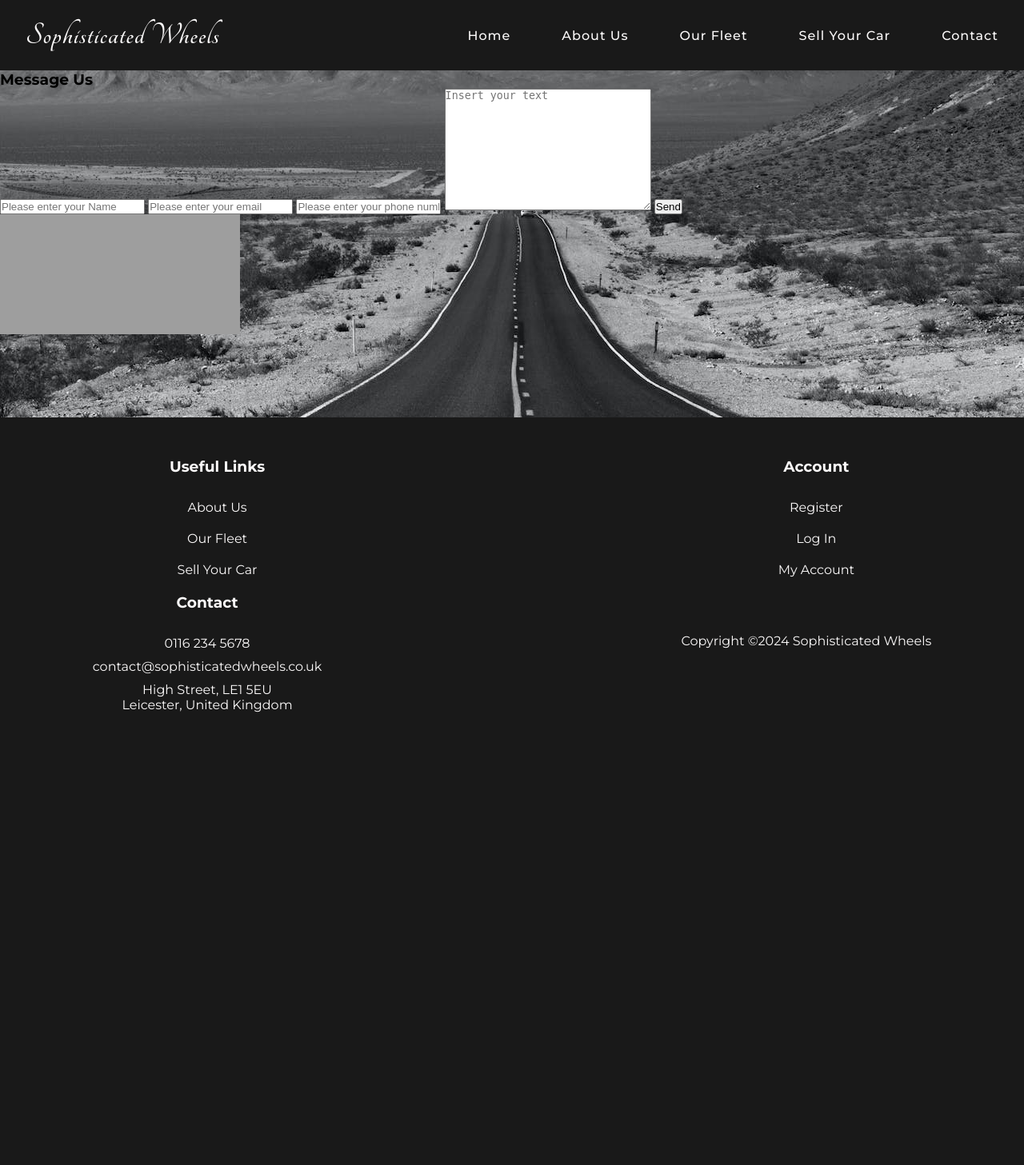
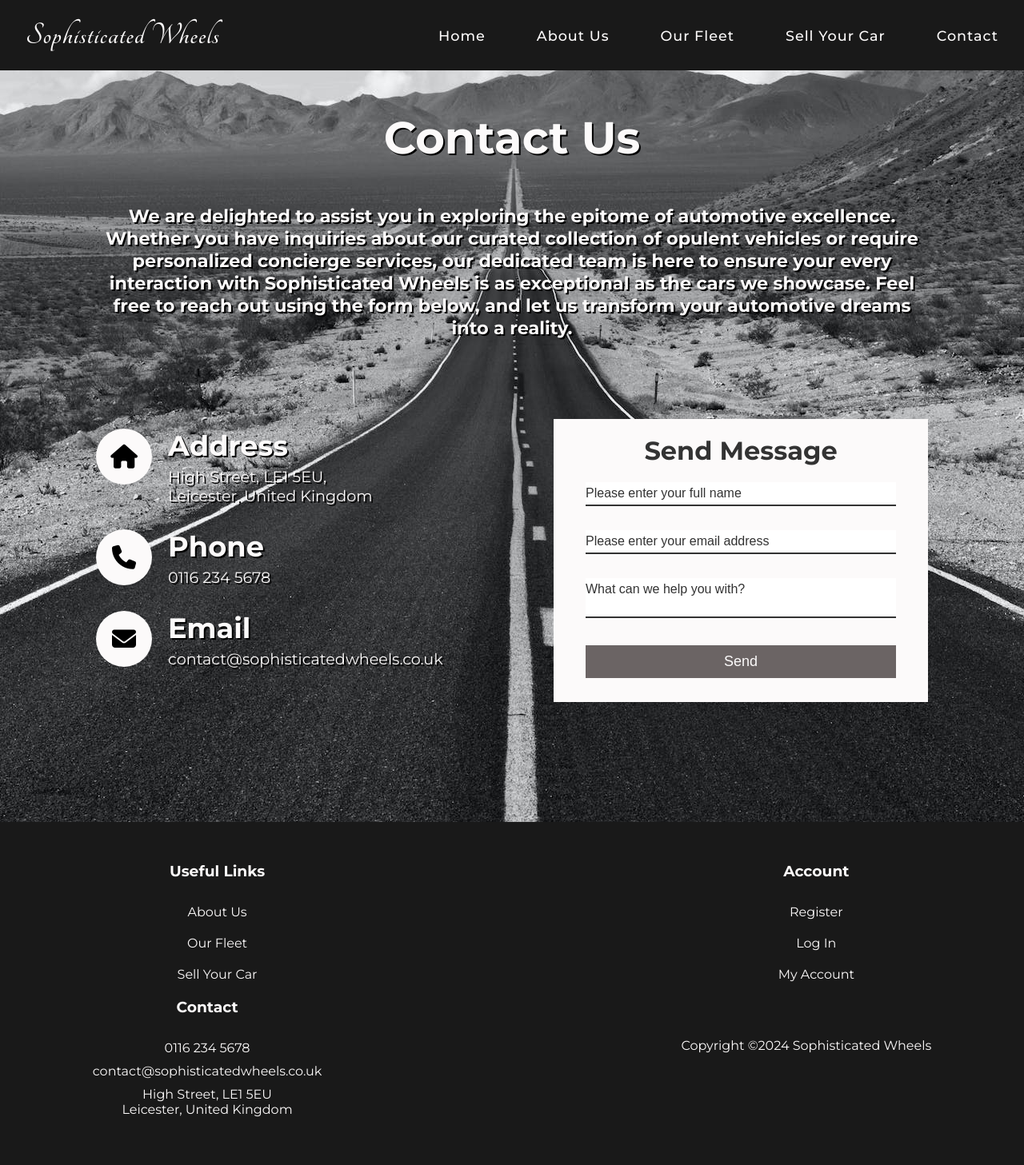
Before and after one commit to Mark-Assessment/r-troaca-sophisticated-wheels-m3-2, a Flask app: page /contact in a window 1280 px wide. Shown: the whole page at 80% size. Before the commit the page ends 891 px from the top, so only its background shows below. Run offline with Flask 3, Linux system fonts and the light colour scheme; some libraries are stand-ins or nearby versions; grey boxes are pictures that could not be loaded.

Commit message:
Add contact form and css rules

```diff
--- a/app.py
+++ b/app.py
@@ -1,7 +1,10 @@
 import os
-from flask import Flask, render_template
+from flask import Flask, render_template, request, flash
+if os.path.exists("env.py"):
+    import env
 
 app = Flask(__name__)
+app.secret_key = os.environ.get("SECRET_KEY")
 
 
 @app.route("/")
@@ -24,8 +27,12 @@ def sell_car():
     return render_template("sell_car.html")
 
 
-@app.route("/contact")
+@app.route("/contact", methods=["GET", "POST"])
 def contact():
+    if request.method == "POST":
+        flash (
+            "Thank you for contacting us! We have received your enquiry.".format(
+                request.form.get("name")))
     return render_template("contact.html")
 
 
--- a/static/css/styles.css
+++ b/static/css/styles.css
@@ -186,6 +186,159 @@ footer p {
 .indexcontainer p, li {
     font-weight: 500;
     letter-spacing: 1px;
+    font-size: 1.1rem;
 }
 
 /* contact */
+
+.contact-container {
+    max-width: 1080px;
+    margin-left: auto;
+    margin-right: auto;
+    margin-top: 50px;
+    padding-bottom: 50px;
+    padding-left: 20px;
+    padding-right: 20px;
+  }
+
+  .section-header {
+    margin-bottom: 50px;
+    text-align: center;
+  }
+
+  .section-header h2 {
+    color: #fcfafa;
+    font-weight: bold;
+    font-size: 3.5rem;
+    margin-bottom: 20px;
+    text-shadow: 2px 2px black;
+  }
+
+  .section-header p {
+    text-shadow: 2px 2px black;
+    margin-top: 50px;
+    color: #fcfafa;
+    font-size: 1.4rem;
+    font-weight: 700;
+  }
+
+  .row  {
+    display: flex;
+    flex-wrap: wrap;
+    align-items: center;
+    justify-content: space-between;
+  }
+
+  .contact-info {
+    width: 50%;
+  }
+
+  .contact-info-item {
+    display: flex;
+    margin-bottom: 30px;
+  }
+
+  .contact-info-icon {
+    height: 70px;
+    width: 70px;
+    background-color: #fcfafa;
+    text-align: center;
+    border-radius: 50%;
+  }
+
+  .contact-info-icon i {
+    font-size: 30px;
+    line-height: 70px;
+  }
+
+  .contact-info-content {
+    margin-left: 20px;
+  }
+
+  .contact-info-content h4 {
+    color: #fcfafa;
+    font-size: 2.2rem;
+    margin-bottom: 5px;
+    text-shadow: 2px 2px black;
+  }
+
+  .contact-info-content p {
+    color: #fcfafa;
+    font-size: 1.2rem;
+    text-shadow: 2px 2px black;
+  }
+
+  .contact-form {
+    background-color: #fcfafa;
+    padding: 40px;
+    width: 45%;
+    padding-bottom: 20px;
+    padding-top: 20px;
+  }
+
+  .contact-form h2 {
+    text-align: center;
+    font-weight: bold;
+    font-size: 2em;
+    margin-bottom: 10px;
+    color: #333;
+  }
+
+  .contact-form .input-box {
+    position: relative;
+    width: 100%;
+    margin-top: 10px;
+  }
+
+  .contact-form .input-box input,
+  .contact-form .input-box textarea{
+    width: 100%;
+    padding: 5px 0;
+    font-size: 16px;
+    margin: 10px 0;
+    border: none;
+    border-bottom: 2px solid #333;
+    outline: none;
+    resize: none;
+  }
+
+  .contact-form .input-box input[type="submit"]
+  {
+    width: 100%;
+    background: #6b6464;
+    color: #fcfafa;
+    border: none;
+    cursor: pointer;
+    padding: 10px;
+    font-size: 18px;
+    transition: 0.5s;
+  }
+
+  .contact-form .input-box input[type="submit"]:hover
+  {
+    background: #aca0a0;
+    color: #fcfafa;
+  }
+
+textarea::placeholder {font-family: Arial; color: #333;}
+input::placeholder {font-family: Arial; color: #333;}
+
+  @media (max-width: 991px) {
+    .contact-section {
+      padding-top: 50px;
+      padding-bottom: 50px;
+    }
+
+    .row {
+      flex-direction: column;
+    }
+
+    .contact-info {
+      margin-bottom: 40px;
+      width: 100%;
+    }
+
+    .contact-form {
+      width: 100%;
+    }
+  }
--- a/templates/base.html
+++ b/templates/base.html
@@ -1,5 +1,6 @@
 <!DOCTYPE html>
 <html lang="en">
+
 <head>
     <meta charset="UTF-8">
     <meta http-equiv="X-UA-Compatible" content="IE=edge">
@@ -8,13 +9,17 @@
     <link rel="stylesheet" href="{{ url_for('static', filename='/css/styles.css') }}">
     <title>Sophisticated Wheels</title>
 </head>
+
 <body>
     <!--Navbar-->
     <header>
         <nav>
             <ul class="togglebar">
                 <li onclick=hideNavbar()>
-                    <a href="#"><svg xmlns="http://www.w3.org/2000/svg" height="24" viewBox="0 -960 960 960" width="24"><path d="m256-200-56-56 224-224-224-224 56-56 224 224 224-224 56 56-224 224 224 224-56 56-224-224-224 224Z"/></svg></a>
+                    <a href="#"><svg xmlns="http://www.w3.org/2000/svg" height="24" viewBox="0 -960 960 960" width="24">
+                            <path
+                                d="m256-200-56-56 224-224-224-224 56-56 224 224 224-224 56 56-224 224 224 224-56 56-224-224-224 224Z" />
+                        </svg></a>
                 </li>
                 <li>
                     <a href="{{ url_for('index') }}">Home</a>
@@ -52,7 +57,10 @@
                     <a href="{{ url_for('contact') }}">Contact</a>
                 </li>
                 <li class="hamburger-button" onclick=collapseNavbar()>
-                    <a href="#" id="svg"><svg xmlns="http://www.w3.org/2000/svg" height="24" viewBox="0 -960 960 960" width="24"><path d="M120-240v-80h720v80H120Zm0-200v-80h720v80H120Zm0-200v-80h720v80H120Z"/></svg></a>
+                    <a href="#" id="svg"><svg xmlns="http://www.w3.org/2000/svg" height="24" viewBox="0 -960 960 960"
+                            width="24">
+                            <path d="M120-240v-80h720v80H120Zm0-200v-80h720v80H120Zm0-200v-80h720v80H120Z" />
+                        </svg></a>
                 </li>
             </ul>
         </nav>
@@ -87,5 +95,7 @@
     <script>
         AOS.init();
     </script>
+    <script src="https://kit.fontawesome.com/c32adfdcda.js" crossorigin="anonymous"></script>
 </body>
+
 </html>
--- a/templates/contact.html
+++ b/templates/contact.html
@@ -1,20 +1,86 @@
 {% extends "base.html" %}
 {% block content %}
-<section>
+<section class="contact-section">
+  <div class="section-header">
     <div class="contact-container">
-        <div class="form-container">
-            <h3>Message Us</h3>
-            <form action="" class="contact-form">
-                <input type="text" placeholder="Please enter your Name" required>
-                <input type="email" placeholder="Please enter your email" required>
-                <input type="tel" placeholder="Please enter your phone number" required>
-                <textarea name="" id="" cols="30" rows="10" placeholder="Insert your text" required></textarea>
-                <input type="submit" value="Send" class="sendbtn">
-            </form>
+      <h2>Contact Us</h2>
+      <p>We are delighted to assist you in exploring the epitome of automotive excellence.
+        Whether you have inquiries about our curated collection of opulent vehicles or require personalized concierge
+        services,
+        our dedicated team is here to ensure your every interaction with Sophisticated Wheels is as exceptional as the
+        cars we showcase.
+        Feel free to reach out using the form below, and let us transform your automotive dreams into a reality.</p>
+    </div>
+  </div>
+
+  <div class="contact-container">
+    <div class="row">
+      <div class="contact-info">
+        <div class="contact-info-item">
+          <div class="contact-info-icon">
+            <i class="fas fa-home"></i>
+          </div>
+
+          <div class="contact-info-content">
+            <h4>Address</h4>
+            <p>High Street, LE1 5EU, <br>Leicester, United Kingdom</p>
+          </div>
         </div>
-        <div class="map">
-            <iframe src="https://www.google.com/maps/embed?pb=!1m18!1m12!1m3!1d2421.3484114506114!2d-1.138048230756516!3d52.63561810019084!2m3!1f0!2f0!3f0!3m2!1i1024!2i768!4f13.1!3m3!1m2!1s0x4877611fd5e66ff7%3A0xa362a3b51be66a39!2sHigh%20St%2C%20Leicester!5e0!3m2!1sen!2suk!4v1707941800545!5m2!1sen!2suk" style="border:0;" allowfullscreen="" loading="lazy" referrerpolicy="no-referrer-when-downgrade"></iframe>
+
+        <div class="contact-info-item">
+          <div class="contact-info-icon">
+            <i class="fas fa-phone"></i>
+          </div>
+
+          <div class="contact-info-content">
+            <h4>Phone</h4>
+            <p>0116 234 5678</p>
+          </div>
         </div>
+
+        <div class="contact-info-item">
+          <div class="contact-info-icon">
+            <i class="fas fa-envelope"></i>
+          </div>
+
+          <div class="contact-info-content">
+            <h4>Email</h4>
+            <p>contact@sophisticatedwheels.co.uk</p>
+          </div>
+        </div>
+      </div>
+
+      <div class="contact-form">
+
+        <form method="POST" id="contact-form">
+          <h2>Send Message</h2>
+          <div class="input-box">
+            <input type="text" required placeholder="Please enter your full name" name="name" id="name">
+          </div>
+
+          <div class="input-box">
+            <input type="email" required placeholder="Please enter your email address" name="email" id="email">
+          </div>
+
+          <div class="input-box">
+            <textarea required placeholder="What can we help you with?" name="message" id="message"></textarea>
+          </div>
+
+          <div class="input-box">
+            <input type="submit" value="Send" name="">
+          </div>
+
+          {% with messages = get_flashed_messages() %}
+            {% if messages %}
+                {% for message in messages %}
+                <p>{{ message }}</p>
+                {% endfor %}
+            {% endif %}
+        {% endwith %}
+
+        </form>
+      </div>
     </div>
+  </div>
 </section>
 {% endblock %}
```
Also changed, not shown: templates/index.html (+20 -6 lines).
